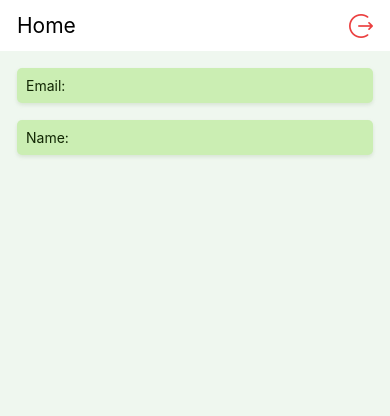
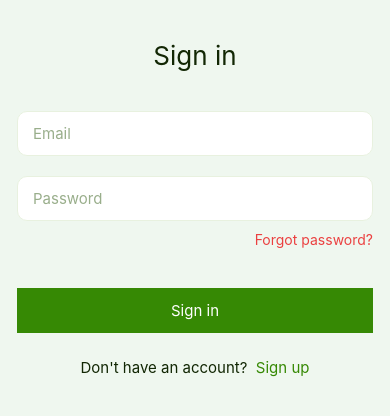
Before and after one commit to saleempirwani/KloudiusTest, a React Native app: screen /SignInScreen in a window 390 px wide. Shown: the top 416 px of the page. Built offline with nearby package versions, Linux system fonts and the light colour scheme.

Commit message:
validation added

```diff
--- a/package.json
+++ b/package.json
@@ -10,15 +10,18 @@
     "test": "jest"
   },
   "dependencies": {
+    "@hookform/resolvers": "^5.0.1",
     "@react-native-async-storage/async-storage": "^2.1.2",
     "@react-navigation/native": "^7.1.6",
     "@react-navigation/native-stack": "^7.3.10",
     "react": "19.0.0",
+    "react-hook-form": "^7.55.0",
     "react-native": "0.79.0",
     "react-native-gesture-handler": "^2.25.0",
     "react-native-safe-area-context": "^5.4.0",
     "react-native-screens": "^4.10.0",
-    "react-native-vector-icons": "^10.2.0"
+    "react-native-vector-icons": "^10.2.0",
+    "zod": "^3.24.3"
   },
   "devDependencies": {
     "@babel/core": "^7.25.2",
--- a/src/components/AppInput/AppInput.tsx
+++ b/src/components/AppInput/AppInput.tsx
@@ -1,8 +1,9 @@
-import {useState} from 'react';
+import {Fragment, useState} from 'react';
 import {TextInput, View} from 'react-native';
 import {COLORS, STYLES} from 'src/theme';
 import {IAppInputProps} from 'src/types';
 import {styles} from './styles';
+import AppText from '../AppText/AppText';
 
 const AppInput: React.FC<IAppInputProps> = props => {
   const {
@@ -19,6 +20,7 @@ const AppInput: React.FC<IAppInputProps> = props => {
     keyboardType = 'default',
     onChangeText = () => {},
     onPressIcon = () => {},
+    error,
   } = props;
 
   const [showPassword, setShowPassword] = useState<boolean>(false);
@@ -65,6 +67,7 @@ const AppInput: React.FC<IAppInputProps> = props => {
   };
 
   return (
+    <Fragment>
       <View
         style={[
           styles.textInputCont,
@@ -107,6 +110,15 @@ const AppInput: React.FC<IAppInputProps> = props => {
         />
         {renderRightIcon()}
       </View>
+      {error && (
+        <AppText
+          title={error}
+          variant="body3"
+          color={COLORS.red}
+          extraStyle={[STYLES.mT(5)]}
+        />
+      )}
+    </Fragment>
   );
 };
 
--- /dev/null
+++ b/src/data/credentails.ts
@@ -0,0 +1,5 @@
+export const CREDENTIALS = {
+  fullName: 'Saleem',
+  email: 'saleem@gmail.com',
+  password: 'hello123',
+};
--- a/src/navigation/index.tsx
+++ b/src/navigation/index.tsx
@@ -53,7 +53,7 @@ const RootNavigator = ({navStack}: {navStack: keyof StackParamList}) => {
 };
 
 export default function AppNavigator() {
-  const [navStack, setNavStack] = useState<keyof StackParamList>('HomeStack');
+  const [navStack, setNavStack] = useState<keyof StackParamList>('AuthStack');
 
   const checkAuth = () => {
     const params = {
--- a/src/screens/Auth/SignInScreen/SignInScreen.tsx
+++ b/src/screens/Auth/SignInScreen/SignInScreen.tsx
@@ -1,6 +1,9 @@
 import {useNavigation} from '@react-navigation/native';
-import {Fragment, useState} from 'react';
+import {Fragment} from 'react';
 import {ScrollView, View} from 'react-native';
+import {useForm} from 'react-hook-form';
+import {z} from 'zod';
+
 import {
   AppButton,
   AppInput,
@@ -11,67 +14,39 @@ import {
 } from 'src/components';
 import {LABELS} from 'src/labels';
 import {COLORS, STYLES} from 'src/theme';
-import {FormNameKey, NavigationProps} from 'src/types';
+import {NavigationProps} from 'src/types';
+import {zodResolver} from '@hookform/resolvers/zod';
+import {ERRORS} from 'src/labels/error';
 
-export interface IForm {
-  email: string;
-  password: string;
-}
+const SignInSchema = z.object({
+  email: z.string().email(ERRORS.enterEmail),
+  password: z.string().min(8, ERRORS.enterPassword),
+});
 
-export interface ISignInScreenProps {}
+type SignInFormData = z.infer<typeof SignInSchema>;
 
-const formInit: IForm = {
-  email: '',
-  password: '',
-};
-
-const SignInScreen: React.FC<ISignInScreenProps> = props => {
-  // const authState = useSelector((authState: RootState) => authState.auth);
+const SignInScreen: React.FC = () => {
   const navigation = useNavigation<NavigationProps>();
 
-  const [form, setForm] = useState<IForm>(formInit);
-
-  const onChangeText = (name: FormNameKey, value: string) => {
-    setForm({...form, [name]: value});
-  };
+  const {
+    control,
+    handleSubmit,
+    formState: {errors},
+    setValue,
+    getValues,
+  } = useForm<SignInFormData>({
+    defaultValues: {
+      email: '',
+      password: '',
+    },
+    resolver: zodResolver(SignInSchema),
+  });
 
   const onSignUp = () => {
     navigation.navigate('SignUpScreen', {});
   };
 
-  const onForgotPress = () => {
-    // navigation.navigate('ForgotPasswordScreen', {});
-  };
-
-  const onSignin = () => {
-    if (!form.email) return alert('Please enter email');
-
-    console.debug('payload', form);
-
-    // resetStack('HomeStack', 'VerifyPasswordScreen');
-
-    // const successCallback = (response: IDynamicObject) => {
-    //   if (response.data.is_email_verified === false) {
-    //     navigation.navigate('OTPScreen', {
-    //       email: payload.email,
-    //       type: 'authentication',
-    //     });
-    //     Toast(response.message);
-    //     return;
-    //   }
-    //   resetStack('HomeStack', 'BottomTabs');
-    // };
-
-    // if (isValidatedSignin(payload) === false) return;
-
-    // const params = {
-    //   payload,
-    //   successCallback,
-    //   errorCallback: () => {},
-    // };
-
-    // dispatch(signin(params));
-  };
+  const onSubmit = (data: SignInFormData) => {};
 
   return (
     <Container>
@@ -80,23 +55,28 @@ const SignInScreen: React.FC<ISignInScreenProps> = props => {
         <ScrollView showsVerticalScrollIndicator={false} style={[STYLES.flex1]}>
           <View>
             <Space mT={40} />
-
             <AppText variant="h1" title={LABELS.signIn} alignSelf="center" />
             <Space mB={40} />
 
             <AppInput
               placeholder={LABELS.email}
-              value={form.email}
-              onChangeText={(text: string) => onChangeText('email', text)}
               keyboardType="email-address"
+              onChangeText={text =>
+                setValue('email', text, {shouldValidate: true})
+              }
+              value={getValues().email}
+              error={errors.email?.message}
             />
             <Space mB={20} />
 
             <AppInput
               secureTextEntry
               placeholder={LABELS.password}
-              value={form.password}
-              onChangeText={(text: string) => onChangeText('password', text)}
+              onChangeText={text =>
+                setValue('password', text, {shouldValidate: true})
+              }
+              value={getValues().password}
+              error={errors.password?.message}
             />
             <Space mB={10} />
 
@@ -104,14 +84,13 @@ const SignInScreen: React.FC<ISignInScreenProps> = props => {
               title={LABELS.forgotPassword}
               variant="body2"
               alignSelf="flex-end"
-              onPress={onForgotPress}
               color={COLORS.red}
             />
             <Space mB={40} />
 
             <AppButton
               title={LABELS.signIn}
-              onPress={onSignin}
+              onPress={handleSubmit(onSubmit)}
               variant="filled"
             />
             <Space mB={25} />
@@ -121,7 +100,7 @@ const SignInScreen: React.FC<ISignInScreenProps> = props => {
               variant="body1"
               alignSelf="center">
               <AppText
-                title={LABELS.signUp}
+                title={` ${LABELS.signUp}`}
                 variant="body1"
                 onPress={onSignUp}
                 color={COLORS.primary}
@@ -129,7 +108,6 @@ const SignInScreen: React.FC<ISignInScreenProps> = props => {
             </AppText>
           </View>
         </ScrollView>
-        {/* {authState.loading && <FullScreenLoaderModal />} */}
       </Fragment>
     </Container>
   );
--- a/src/types/index.ts
+++ b/src/types/index.ts
@@ -84,6 +84,7 @@ export interface IAppInputProps {
   numberOfLines?: number;
   secureTextEntry?: boolean;
   extraStyle?: IExtraStyle;
+  error?: string;
   keyboardType?:
     | 'default'
     | 'number-pad'
```
Also changed, not shown: 2 other files (tests, documents, lock files or other folders). Lines whose indentation alone changed are shown as unchanged.
